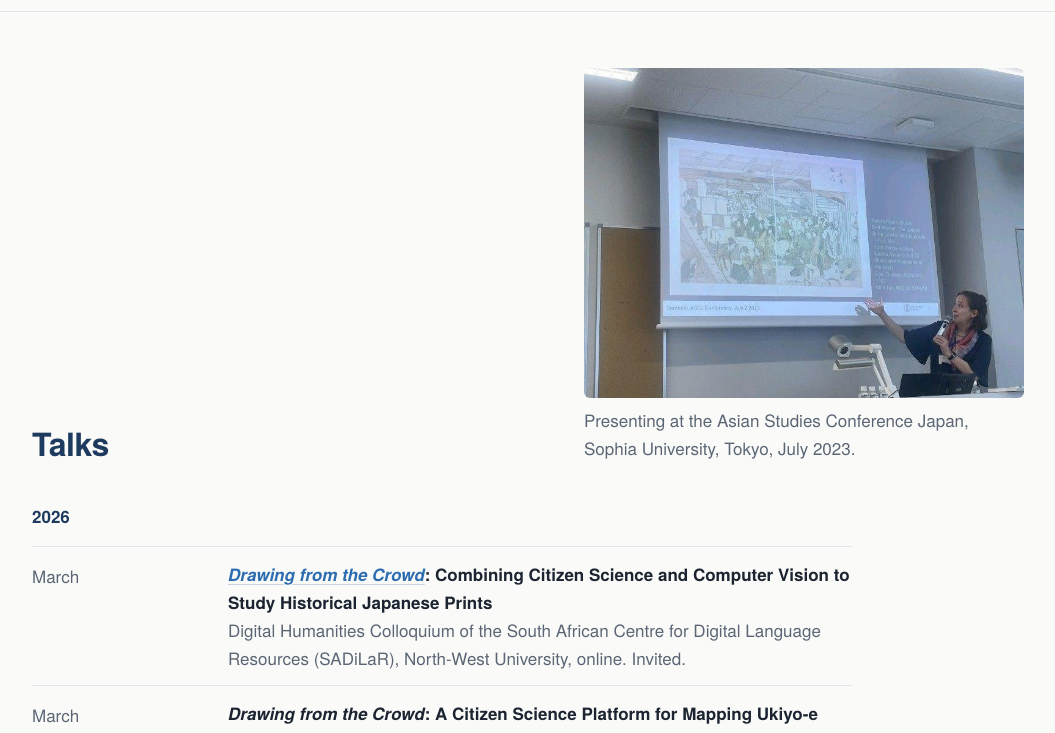
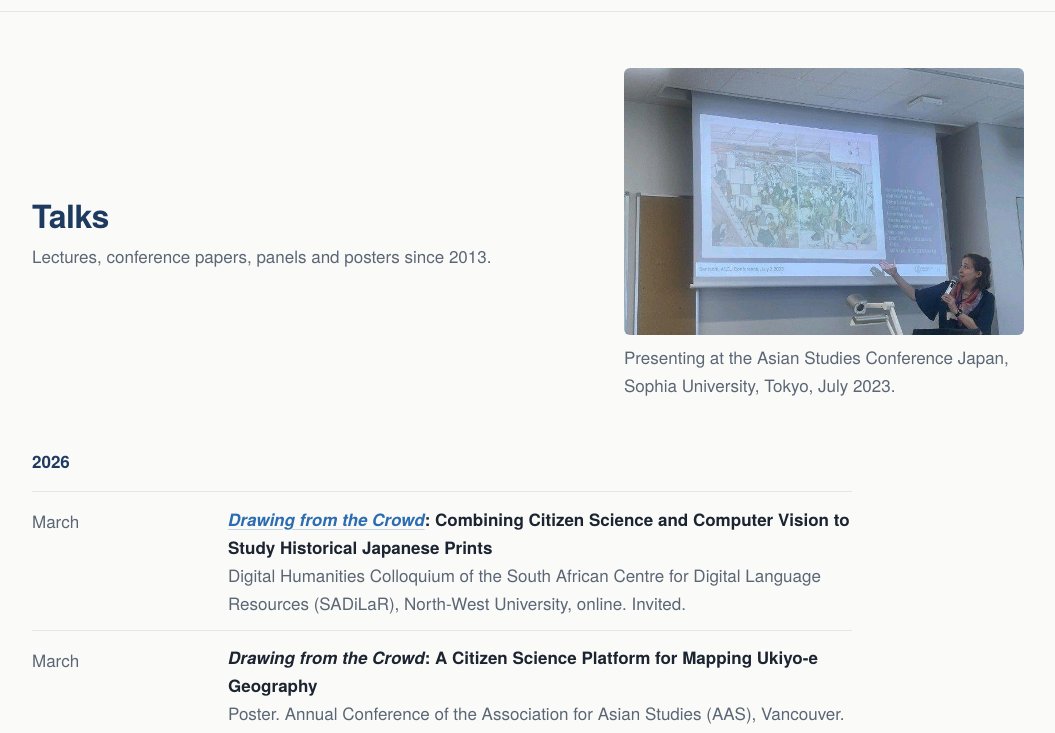
Before and after one commit to stesantschi/santschi.theprintlab.org, a plain HTML site: page talks.html in a window 1280 px wide. Shown: the part 59-792 px from the top of the page, without its empty margins (112-1167 px from the left). Drawn offline with Linux system fonts and the light colour scheme.

Commit message:
Page heads: centre title beside a smaller, uniformly cropped photo; add Talks lede
Co-Authored-By: Claude Opus 5.5 <noreply@anthropic.com>
Claude-Session: https://claude.ai/code/session_01DUYeUA8pUhSGkuqSi96HBs

```diff
--- a/style.css
+++ b/style.css
@@ -232,9 +232,11 @@ footer .container { display: flex; justify-content: space-between; flex-wrap: wr
 .page-head p { color: var(--muted); margin-top: 0.5rem; max-width: var(--measure); }
 .page-head + section { border-top: 0; padding-top: 2.5rem; }
 /* Page heads with a photograph beside the title (Research, Talks, CV) */
-.page-head-figure .container { display: grid; grid-template-columns: minmax(0, 1fr) minmax(0, 440px); gap: 1.5rem 3rem; align-items: end; }
+.page-head-figure { padding-bottom: 0.5rem; }
+.page-head-figure .container { display: grid; grid-template-columns: minmax(0, 1fr) minmax(0, 400px); gap: 1.5rem 3rem; align-items: center; }
+.head-text p { font-size: var(--step-0, 1rem); }
 .head-figure { margin: 0; }
-.head-figure img { display: block; width: 100%; height: auto; border-radius: var(--radius); }
+.head-figure img { display: block; width: 100%; height: auto; aspect-ratio: 3 / 2; object-fit: cover; border-radius: var(--radius); }
 .head-figure figcaption { font-size: var(--step--1); color: var(--muted); margin-top: 0.5rem; }
 @media (max-width: 700px) {
     .page-head-figure .container { grid-template-columns: 1fr; }
--- a/talks.html
+++ b/talks.html
@@ -35,6 +35,7 @@
             <div class="container">
                 <div class="head-text">
                 <h1>Talks</h1>
+                <p>Lectures, conference papers, panels and posters since 2013.</p>
                 </div>
                 <figure class="head-figure">
                     <img src="Santschi_ASCJ_2023.jpg" alt="Stephanie Santschi presenting a Hokusai illustrated book on a projected slide" width="720" height="540">
```
